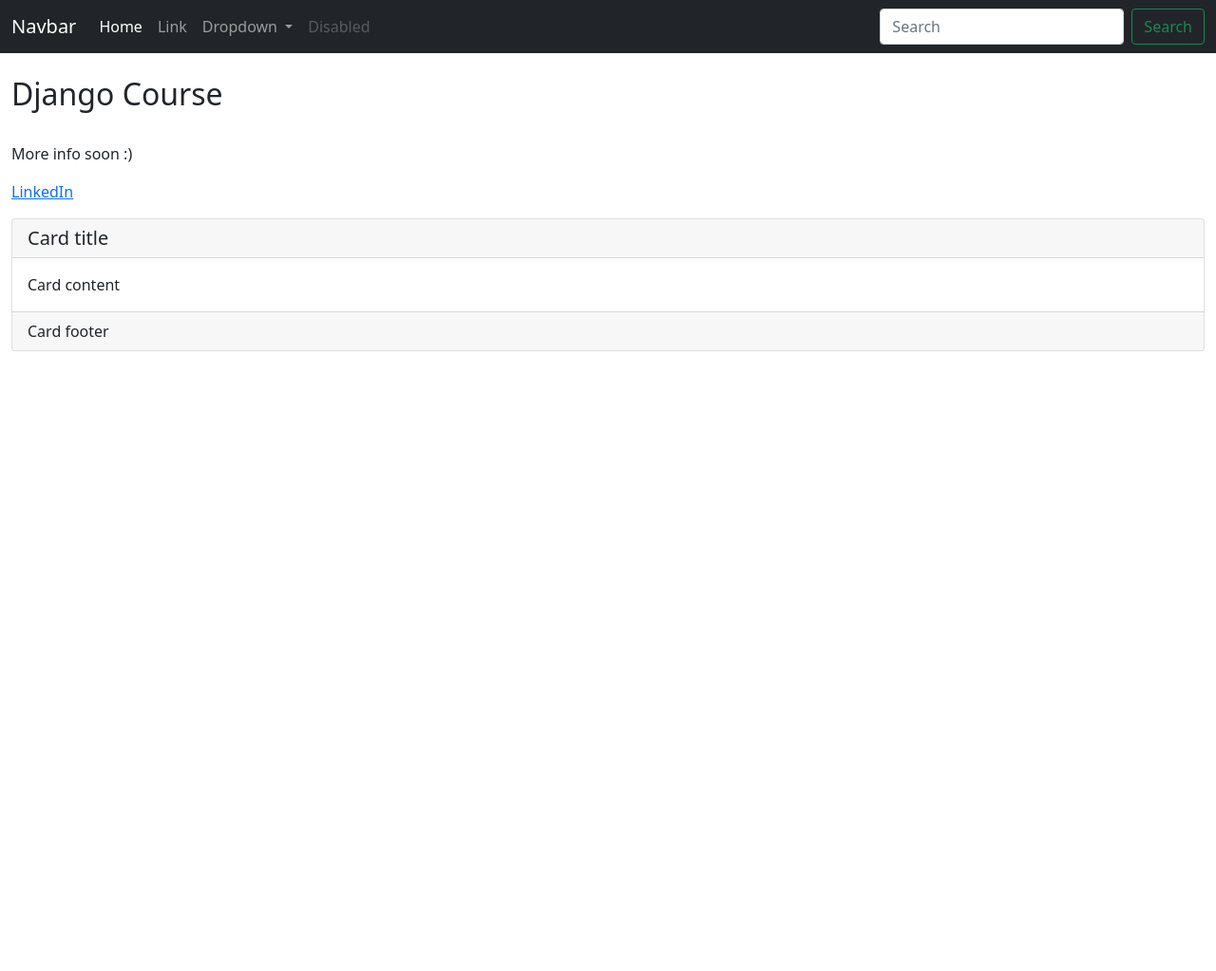
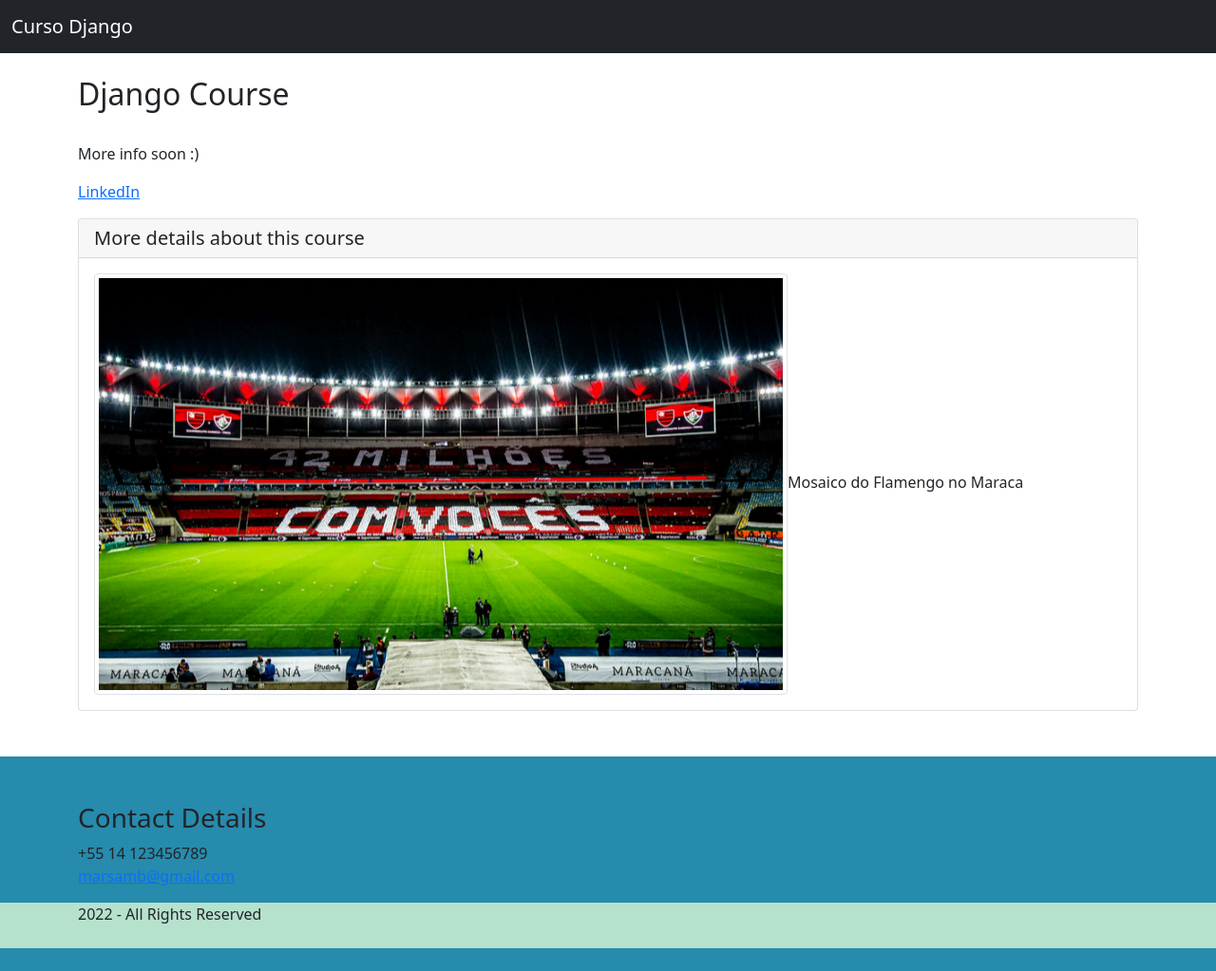
Before and after one commit to sambiase/curso-django, a Django app: page / in a window 1280 px wide. Shown: the whole page at 95% size. Before the commit the page ends 370 px from the top, so only its background shows below. Run offline with Django 3.2, Linux system fonts and the light colour scheme; some libraries are stand-ins or nearby versions.

Commit message:
new files

```diff
--- a/pypro/base/static/css/style.css
+++ b/pypro/base/static/css/style.css
@@ -1 +1,7 @@
-# Empty CSS file for your own CSS
+.main-footer {
+    background-color: #278BAD;
+}
+
+.rights{
+    background-color: #B6E1CD;
+}
--- a/pypro/base/templates/base/home.html
+++ b/pypro/base/templates/base/home.html
@@ -1,6 +1,6 @@
 {% load static %}
 <!DOCTYPE html>
-<html lang="en">
+<html lang="pt-br">
   <head>
     <meta charset="utf-8">
     <meta http-equiv="X-UA-Compatible" content="IE=edge">
@@ -8,8 +8,8 @@
 
     <title>Curso Django!</title>
 
-    <meta name="description" content="Source code generated using layoutit.com">
-    <meta name="author" content="LayoutIt!">
+    <meta name="description" content="Pagina do Curso Python Pro">
+    <meta name="author" content="Martinho Sambiase">
 
     <link rel="icon" type="image/png" href="{% static 'img/favicon.png'%}">
     <link href="{% static 'css/bootstrap.min.css' %}" rel="stylesheet">
@@ -23,42 +23,20 @@
   <body>
 <nav class="navbar navbar-expand-lg navbar-dark bg-dark">
   <div class="container-fluid">
-    <a class="navbar-brand" href="#">Navbar</a>
+    <a class="navbar-brand" href="{% url 'base:home' %}">Curso Django</a>
     <button class="navbar-toggler" type="button" data-bs-toggle="collapse" data-bs-target="#navbarSupportedContent" aria-controls="navbarSupportedContent" aria-expanded="false" aria-label="Toggle navigation">
       <span class="navbar-toggler-icon"></span>
     </button>
     <div class="collapse navbar-collapse" id="navbarSupportedContent">
       <ul class="navbar-nav me-auto mb-2 mb-lg-0">
-        <li class="nav-item">
-          <a class="nav-link active" aria-current="page" href="#">Home</a>
-        </li>
-        <li class="nav-item">
-          <a class="nav-link" href="#">Link</a>
-        </li>
-        <li class="nav-item dropdown">
-          <a class="nav-link dropdown-toggle" href="#" id="navbarDropdown" role="button" data-bs-toggle="dropdown" aria-expanded="false">
-            Dropdown
-          </a>
-          <ul class="dropdown-menu" aria-labelledby="navbarDropdown">
-            <li><a class="dropdown-item" href="#">Action</a></li>
-            <li><a class="dropdown-item" href="#">Another action</a></li>
-            <li><hr class="dropdown-divider"></li>
-            <li><a class="dropdown-item" href="#">Something else here</a></li>
           </ul>
-        </li>
-        <li class="nav-item">
-          <a class="nav-link disabled">Disabled</a>
-        </li>
       </ul>
-      <form class="d-flex">
-        <input class="form-control me-2" type="search" placeholder="Search" aria-label="Search">
-        <button class="btn btn-outline-success" type="submit">Search</button>
-      </form>
+
     </div>
   </div>
 </nav>
 
-    <div class="container-fluid">
+    <div class="container">
 	<div class="row">
 		<div class="col-md-12">
 
@@ -76,23 +54,46 @@
 				<div class="col-md-12">
 					<div class="card">
 						<h5 class="card-header">
-							Card title
+							More details about this course
 						</h5>
 						<div class="card-body">
 							<p class="card-text">
-								Card content
+								<img src="{% static 'img/flamengo_maraca.png' %}" alt="Flamengo at Maracana"
+                                     class="img-thumbnail" float-left mr-3/>Mosaico do Flamengo no Maraca
 							</p>
 						</div>
-						<div class="card-footer">
-							Card footer
-						</div>
-					</div>
+                    </div>
 				</div>
 			</div>
 		</div>
 	</div>
 </div>
 
+<footer class="main-footer mt-5 pt-4 pb-4">
+    <div class="container" >
+        <div class="row">
+            <div class="col">
+                <br>
+                <h3>Contact Details</h3>
+                <address>
+                    +55 14 123456789
+                    <br>
+                    <a href="mailto:marsamb@gmail.com">marsamb@gmail.com</a>
+                </address>
+            </div>
+        </div>
 
+    </div>
+    <div class="rights pb-4">
+         <div class="container" >
+            <div class="row">
+                <div class="col">
+                    {% now 'Y' %} - All Rights Reserved
+                </div>
+            </div>
+    </div>
+    </div>
+
+</footer>
   </body>
 </html>
--- /dev/null
+++ b/pypro/base/urls.py
@@ -0,0 +1,8 @@
+from django.urls import path
+
+from pypro.base.views import home
+
+app_name = 'base'
+urlpatterns = [
+    path('', home, name='home'),  # '' raiz do projeto, home = funcao home criada no passo anterior
+]
--- a/pypro/urls.py
+++ b/pypro/urls.py
@@ -17,12 +17,11 @@
 from django.contrib import admin
 from django.urls import path, include
 # import debug_toolbar
-from pypro.base.views import home
 
 urlpatterns = [
     path('admin/', admin.site.urls),
-    path('', home),  # '' raiz do projeto, home = funcao home criada no passo anterior
+    path('', include('pypro.base.urls')),  # '' raiz do projeto, home = funcao home criada no passo anterior
+]
 
-]
 if settings.DEBUG:
     urlpatterns.append(path('__debug__/', include('debug_toolbar.urls')))
```
Also changed, not shown: pypro/base/tests/test_home.py (+15 -5 lines), pypro/base/static/img/flamengo_maraca.png (added).
